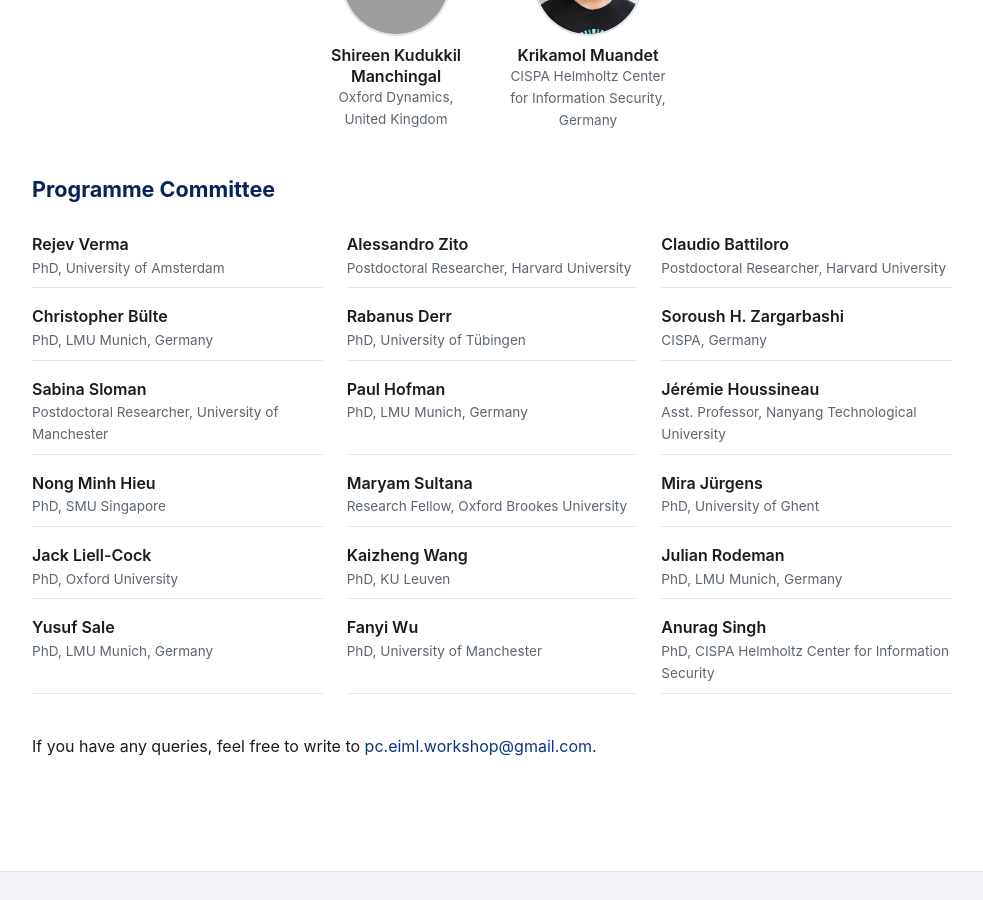
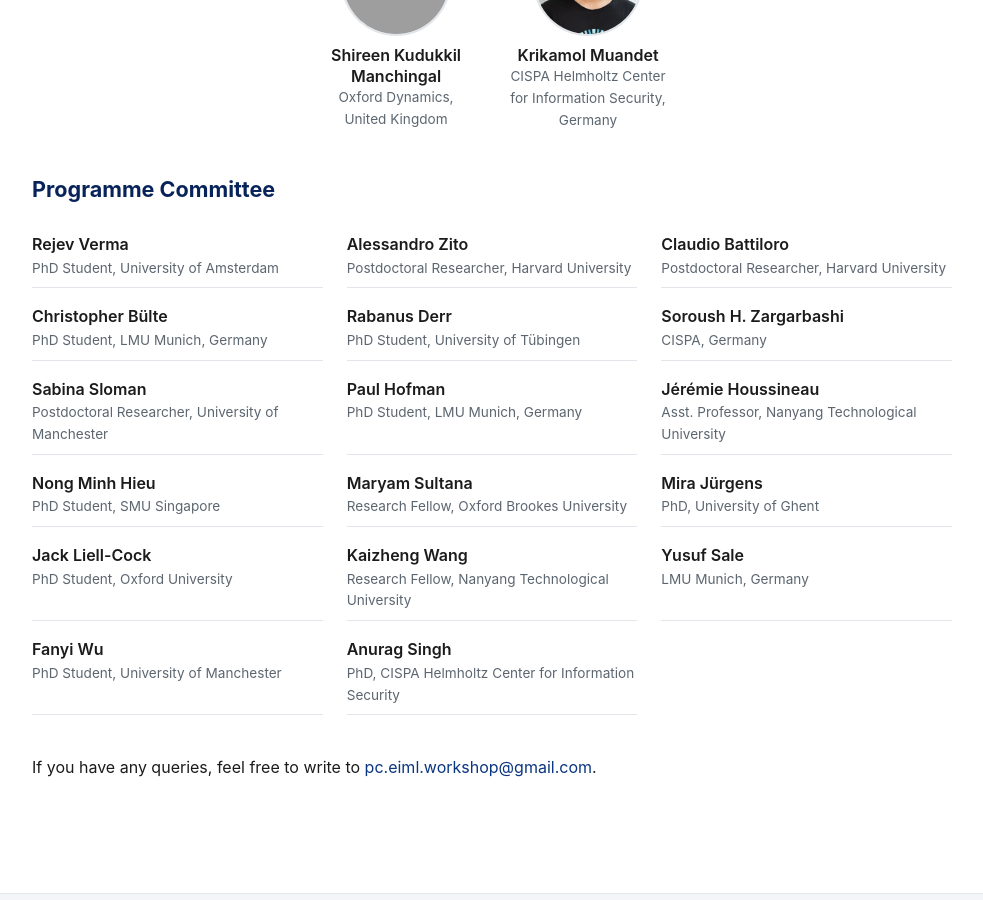
Before and after one commit to epistemic-intelligence-in-ml/epistemic-intelligence-in-ml.github.io, a Jekyll site: the page built from index.md, in a window 1280 px wide and 900 px high, scrolled down 3587 px. Shown: the whole window, without its empty margins (148-1131 px from the left). Built offline with Jekyll 4.4.1, drawn with Linux system fonts in a browser that asks for light colours; grey boxes are pictures that could not be loaded.

Commit message:
Update committee.yml

```diff
--- a/_data/committee.yml
+++ b/_data/committee.yml
@@ -2,38 +2,36 @@
 # Each entry: name, affiliation, and optional url (link to a homepage).
 
 - name: "Rejev Verma"
-  affiliation: "PhD, University of Amsterdam"
+  affiliation: "PhD Student, University of Amsterdam"
 - name: "Alessandro Zito"
   affiliation: "Postdoctoral Researcher, Harvard University"
 - name: "Claudio Battiloro"
   affiliation: "Postdoctoral Researcher, Harvard University"
 - name: "Christopher Bülte"
-  affiliation: "PhD, LMU Munich, Germany"
+  affiliation: "PhD Student, LMU Munich, Germany"
 - name: "Rabanus Derr"
-  affiliation: "PhD, University of Tübingen"
+  affiliation: "PhD Student, University of Tübingen"
 - name: "Soroush H. Zargarbashi"
   affiliation: "CISPA, Germany"
 - name: "Sabina Sloman"
   affiliation: "Postdoctoral Researcher, University of Manchester"
 - name: "Paul Hofman"
-  affiliation: "PhD, LMU Munich, Germany"
+  affiliation: "PhD Student, LMU Munich, Germany"
 - name: "Jérémie Houssineau"
   affiliation: "Asst. Professor, Nanyang Technological University"
 - name: "Nong Minh Hieu"
-  affiliation: "PhD, SMU Singapore"
+  affiliation: "PhD Student, SMU Singapore"
 - name: "Maryam Sultana"
   affiliation: "Research Fellow, Oxford Brookes University"
 - name: "Mira Jürgens"
   affiliation: "PhD, University of Ghent"
 - name: "Jack Liell-Cock"
-  affiliation: "PhD, Oxford University"
+  affiliation: "PhD Student, Oxford University"
 - name: "Kaizheng Wang"
-  affiliation: "PhD, KU Leuven"
-- name: "Julian Rodeman"
-  affiliation: "PhD, LMU Munich, Germany"
+  affiliation: "Research Fellow, Nanyang Technological University"
 - name: "Yusuf Sale"
-  affiliation: "PhD, LMU Munich, Germany"
+  affiliation: "LMU Munich, Germany"
 - name: "Fanyi Wu"
-  affiliation: "PhD, University of Manchester"
+  affiliation: "PhD Student, University of Manchester"
 - name: "Anurag Singh"
   affiliation: "PhD, CISPA Helmholtz Center for Information Security"
```
